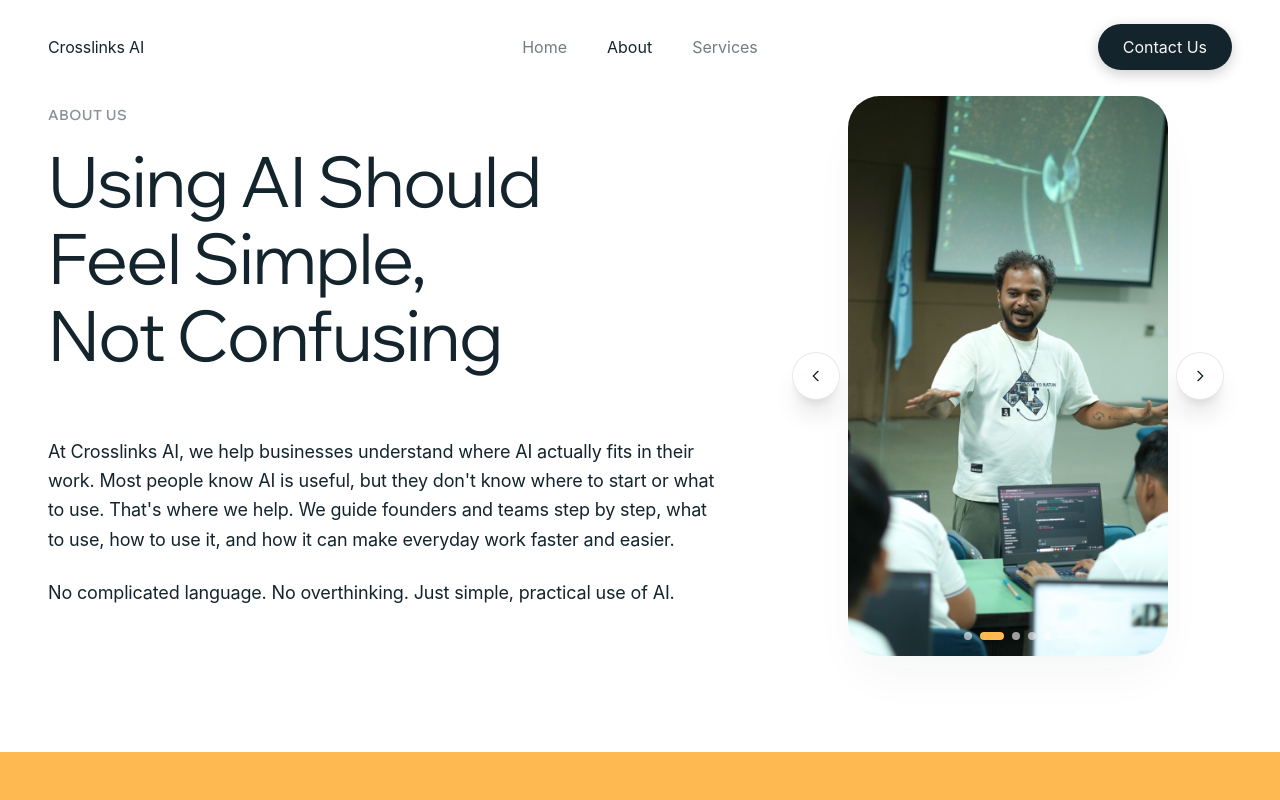
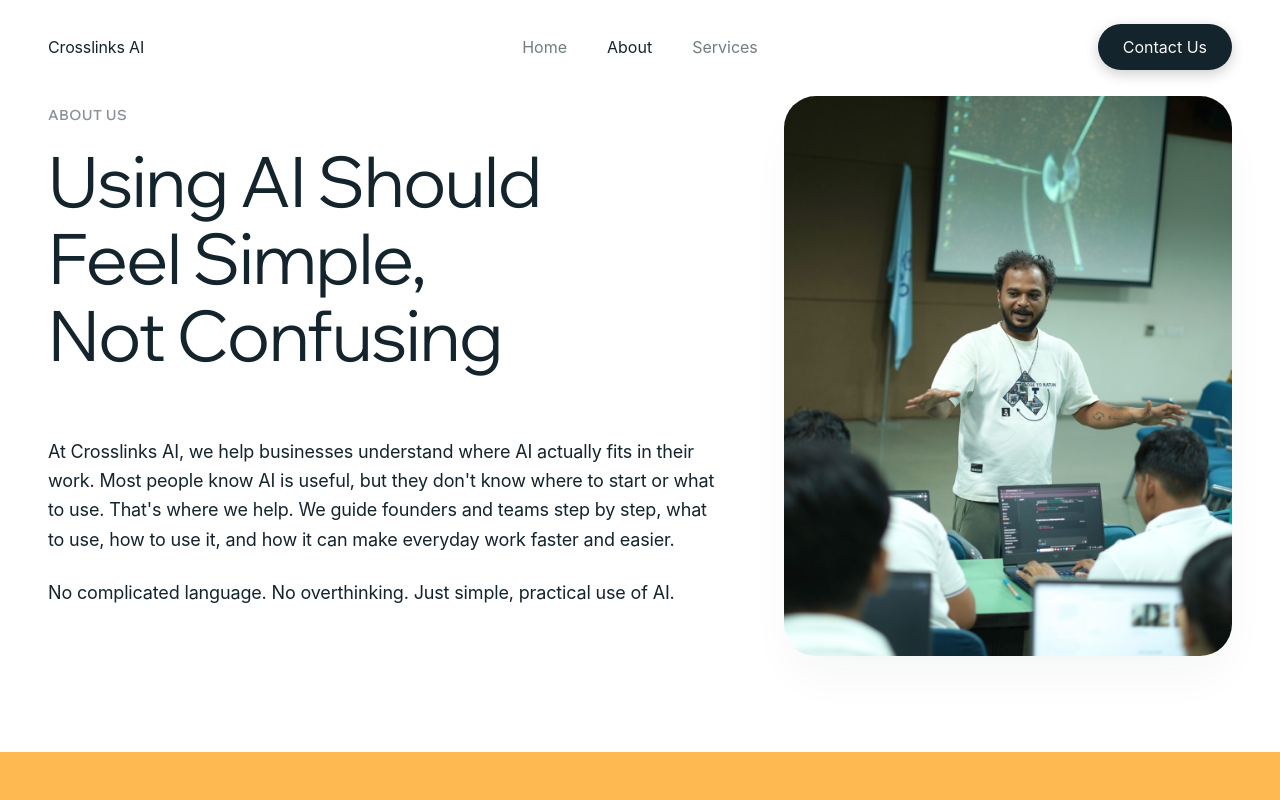
Before and after one commit to hetashridk/cph-new, a React (Vite) app: page /about in a window 1280 px wide. Shown: the top 800 px of the page. Built offline with nearby package versions, Linux system fonts and the light colour scheme; a web font is replaced by a local one.

Commit message:
Team Aligment done

```diff
--- a/src/components/HeroCarousel.jsx
+++ b/src/components/HeroCarousel.jsx
@@ -1,4 +1,4 @@
-import React, { useState, useEffect } from 'react';
+import { useState, useEffect } from 'react';
 import { motion, AnimatePresence } from 'framer-motion';
 
 const heroImages = [
@@ -14,7 +14,6 @@ const HeroCarousel = () => {
   const [direction, setDirection] = useState(1);
 
   const next = () => { setDirection(1); setIndex(i => (i + 1) % heroImages.length); };
-  const prev = () => { setDirection(-1); setIndex(i => (i - 1 + heroImages.length) % heroImages.length); };
 
   useEffect(() => {
     const t = setInterval(next, 4000);
@@ -28,18 +27,7 @@ const HeroCarousel = () => {
   };
 
   return (
-    <div className="w-full h-full relative">
-
-      {/* Left Arrow — inside on mobile, outside on lg */}
-      <button
-        onClick={prev}
-        className="absolute left-3 lg:-left-14 top-1/2 -translate-y-1/2 w-10 h-10 lg:w-12 lg:h-12 rounded-full bg-white border border-[#14242D]/10 flex items-center justify-center shadow-xl text-[#14242D] hover:bg-[#ffb950] transition-colors z-10"
-      >
-        <svg className="w-4 h-4" fill="none" stroke="currentColor" viewBox="0 0 24 24"><path strokeLinecap="round" strokeLinejoin="round" strokeWidth={2} d="M15 19l-7-7 7-7" /></svg>
-      </button>
-
-      {/* Image container */}
-      <div className="w-full h-full relative overflow-hidden rounded-[2rem] shadow-2xl shadow-[#14242D]/5">
+    <div className="w-full aspect-[4/5] relative overflow-hidden rounded-[2rem] shadow-2xl shadow-[#14242D]/5">
       <AnimatePresence initial={false} custom={direction} mode="sync">
         <motion.img
           key={index}
@@ -50,29 +38,10 @@ const HeroCarousel = () => {
           exit="exit"
           transition={{ duration: 0.6, ease: [0.25, 0.4, 0.25, 1] }}
           src={heroImages[index]}
-            alt={`About ${index + 1}`}
+          alt={`Hero ${index + 1}`}
           className="absolute inset-0 w-full h-full object-cover object-top"
         />
       </AnimatePresence>
-
-        {/* Dots */}
-        <div className="absolute bottom-4 left-1/2 -translate-x-1/2 flex gap-2 z-10">
-          {heroImages.map((_, i) => (
-            <button key={i} onClick={() => { setDirection(i > index ? 1 : -1); setIndex(i); }}
-              className={`rounded-full transition-all duration-300 ${i === index ? 'w-6 h-2 bg-[#ffb950]' : 'w-2 h-2 bg-white/60 hover:bg-white'}`}
-            />
-          ))}
-        </div>
-      </div>
-
-      {/* Right Arrow — inside on mobile, outside on lg */}
-      <button
-        onClick={next}
-        className="absolute right-3 lg:-right-14 top-1/2 -translate-y-1/2 w-10 h-10 lg:w-12 lg:h-12 rounded-full bg-white border border-[#14242D]/10 flex items-center justify-center shadow-xl text-[#14242D] hover:bg-[#ffb950] transition-colors z-10"
-      >
-        <svg className="w-4 h-4" fill="none" stroke="currentColor" viewBox="0 0 24 24"><path strokeLinecap="round" strokeLinejoin="round" strokeWidth={2} d="M9 5l7 7-7 7" /></svg>
-      </button>
-
     </div>
   );
 };
--- a/src/pages/About.jsx
+++ b/src/pages/About.jsx
@@ -3,10 +3,10 @@ import HeroCarousel from '../components/HeroCarousel';
 
 const About = () => {
   const teamMembers = [
-    { name: "Piyush Bharoliya", role: "Founder", image: "/piyush.jpg", linkedin: "https://www.linkedin.com/in/piyushbharoliya/", objectPosition: "center 10%" },
-    { name: "Nikhil Bharoliya", role: "Co-Founder", image: "/Nikhil.jpeg", linkedin: "https://www.linkedin.com/in/nikhil-bharoliya/", objectPosition: "center 5%" },
-    { name: "Karishma Khubchandani", role: "Co-Founder", image: "/Karishma.jpeg", linkedin: "https://www.linkedin.com/in/karishmakhubchandani/", objectPosition: "center 20%" },
-    { name: "Hetashri Kansariwala", role: "AI & Full Stack Developer", image: "/HetashriKansariwala.jpg", linkedin: "https://www.linkedin.com/in/hetashrikansariwala", objectPosition: "center 8%" },
+    { name: "Piyush Bharoliya", role: "Founder", image: "/piyush.jpg", linkedin: "https://www.linkedin.com/in/piyushbharoliya/", objectPosition: "center 10%", scale: 1, transformOrigin: 'center 20%' },
+    { name: "Nikhil Bharoliya", role: "Co-Founder", image: "/Nikhil.jpeg", linkedin: "https://www.linkedin.com/in/nikhil-bharoliya/", objectPosition: "center 65%", scale: 1.9, transformOrigin: 'center 8%' },
+    { name: "Karishma Khubchandani", role: "Co-Founder", image: "/Karishma.jpeg", linkedin: "https://www.linkedin.com/in/karishmakhubchandani/", objectPosition: "center 100%", scale: 1.75, transformOrigin: 'center 10%' },
+    { name: "Hetashri Kansariwala", role: "AI & Full Stack Developer", image: "/HetashriKansariwala.jpg", linkedin: "https://www.linkedin.com/in/hetashrikansariwala", objectPosition: "center 20%", scale: 1, transformOrigin: 'center 20%' },
   ];
 
   const containerVariants = {
@@ -54,7 +54,7 @@ const About = () => {
             whileInView={{ opacity: 1, y: 0 }}
             transition={{ duration: 0.8, ease: [0.25, 0.4, 0.25, 1] }}
             viewport={{ once: true }}
-            className="w-full mx-auto aspect-[4/5] mt-4 lg:mt-0 lg:px-16"
+            className="w-full mx-auto mt-4 lg:mt-0"
           >
             <HeroCarousel />
           </motion.div>
@@ -150,7 +150,7 @@ const About = () => {
                     src={member.image}
                     alt={member.name}
                     className="w-full h-full object-cover transition-transform duration-700 group-hover:scale-[1.03]"
-                    style={{ objectPosition: member.objectPosition }}
+                    style={{ objectPosition: member.objectPosition, transform: `scale(${member.scale})`, transformOrigin: member.transformOrigin }}
                   />
                   {/* Text Overlay — visible only on hover */}
                   <div className="absolute bottom-0 left-0 w-full p-8 bg-gradient-to-t from-black/85 via-black/40 to-transparent opacity-0 group-hover:opacity-100 transition-opacity duration-400">
--- a/src/pages/ServicesPage.jsx
+++ b/src/pages/ServicesPage.jsx
@@ -111,7 +111,7 @@ const ServicesPage = () => {
               initial={{ opacity: 0, y: 30 }}
               animate={{ opacity: 1, y: 0 }}
               transition={{ duration: 0.8, ease: [0.25, 0.4, 0.25, 1], delay: 0.15 }}
-              className="w-full aspect-[4/5] lg:px-16"
+              className="w-full"
             >
               <HeroCarousel />
             </motion.div>
```
Lines whose indentation alone changed are shown as unchanged.
